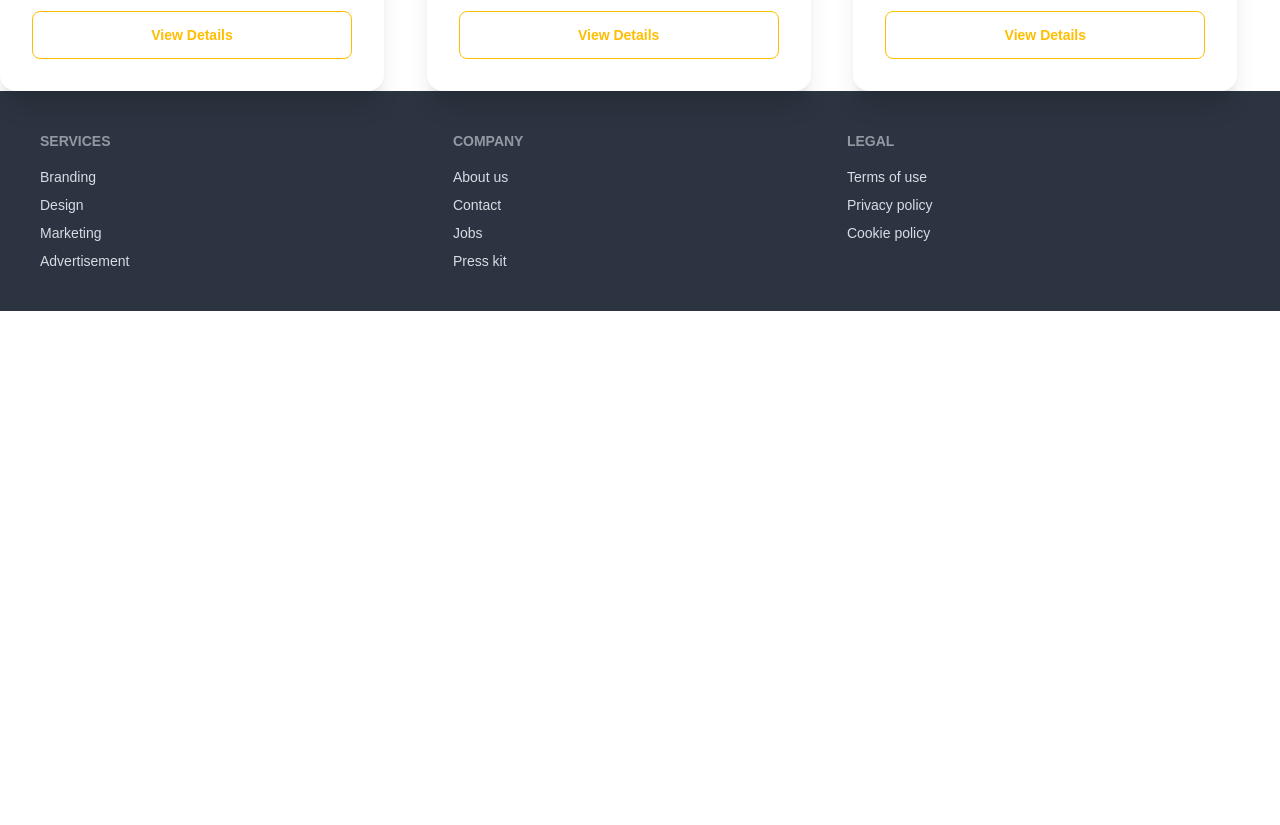
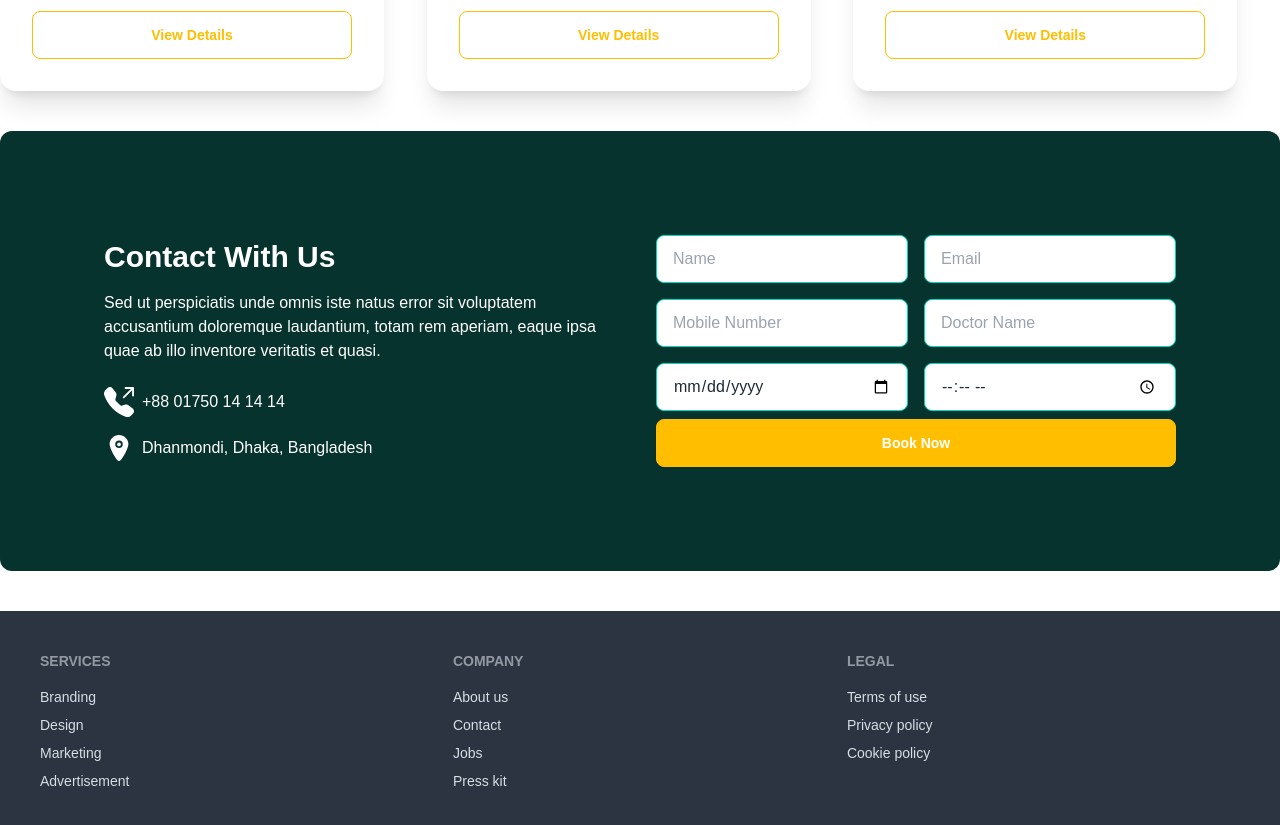
Before and after one commit to mdsabbirkhan1371/doctor-house-client-site, a React (Vite) app: page / in a window 1280 px wide. Shown: the part 3440-4265 px from the top of the page. Before the commit the page ends 3751 px from the top, so only its background shows below. Built offline with nearby package versions, Linux system fonts and the light colour scheme.

Commit message:
contact page

```diff
--- /dev/null
+++ b/src/Home/Contact/Contact.jsx
@@ -0,0 +1,77 @@
+import React from 'react';
+import { BsFillTelephoneOutboundFill } from 'react-icons/bs';
+import { IoLocation } from 'react-icons/io5';
+
+const Contact = () => {
+  return (
+    <div className="navBg my-10 p-10 rounded-xl">
+      <div className="flex flex-col lg:flex-row justify-between items-start lg:items-center gap-8 p-6 lg:p-16">
+        <div className="flex-1 text-white">
+          <h3 className="text-2xl lg:text-3xl font-bold mb-4">
+            Contact With Us
+          </h3>
+          <p className="mb-6 text-sm lg:text-base">
+            Sed ut perspiciatis unde omnis iste natus error sit voluptatem
+            accusantium doloremque laudantium, totam rem aperiam, eaque ipsa
+            quae ab illo inventore veritatis et quasi.
+          </p>
+          <div className="flex items-center mb-4">
+            <BsFillTelephoneOutboundFill className="text-xl lg:text-3xl mr-2" />
+            <p className="text-sm lg:text-base">+88 01750 14 14 14</p>
+          </div>
+          <div className="flex items-center">
+            <IoLocation className="text-xl lg:text-3xl mr-2" />
+            <p className="text-sm lg:text-base">Dhanmondi, Dhaka, Bangladesh</p>
+          </div>
+        </div>
+        <div className="flex-1">
+          <form>
+            <div className="flex flex-col lg:flex-row gap-4 mb-4">
+              <input
+                type="text"
+                placeholder="Name"
+                className="input input-bordered input-accent w-full"
+              />
+              <input
+                type="text"
+                placeholder="Email"
+                className="input input-bordered input-accent w-full"
+              />
+            </div>
+            <div className="flex flex-col lg:flex-row gap-4 mb-4">
+              <input
+                type="number"
+                placeholder="Mobile Number"
+                className="input input-bordered input-accent w-full"
+              />
+              <input
+                type="text"
+                placeholder="Doctor Name"
+                className="input input-bordered input-accent w-full"
+              />
+            </div>
+            <div className="flex flex-col lg:flex-row gap-4">
+              <input
+                type="date"
+                placeholder="Date"
+                className="input input-bordered input-accent w-full"
+              />
+              <input
+                type="time"
+                placeholder="Time"
+                className="input input-bordered input-accent w-full"
+              />
+            </div>
+            <input
+              className="btn btn-warning text-white w-full mt-2"
+              value={'Book Now'}
+              type="submit"
+            />
+          </form>
+        </div>
+      </div>
+    </div>
+  );
+};
+
+export default Contact;
--- a/src/Home/Home/Home.jsx
+++ b/src/Home/Home/Home.jsx
@@ -5,6 +5,7 @@ import Therapy from '../../Component/Therapy/Therapy';
 import Information from '../Information/Information';
 import Reviews from '../Reviews/Reviews';
 import Doctors from '../Doctors/Doctors';
+import Contact from '../Contact/Contact';
 
 const Home = () => {
   return (
@@ -15,6 +16,7 @@ const Home = () => {
       <Information></Information>
       <Reviews></Reviews>
       <Doctors></Doctors>
+      <Contact></Contact>
     </div>
   );
 };
```
Also changed, not shown: src/Home/Contact/Contact.css (added).
